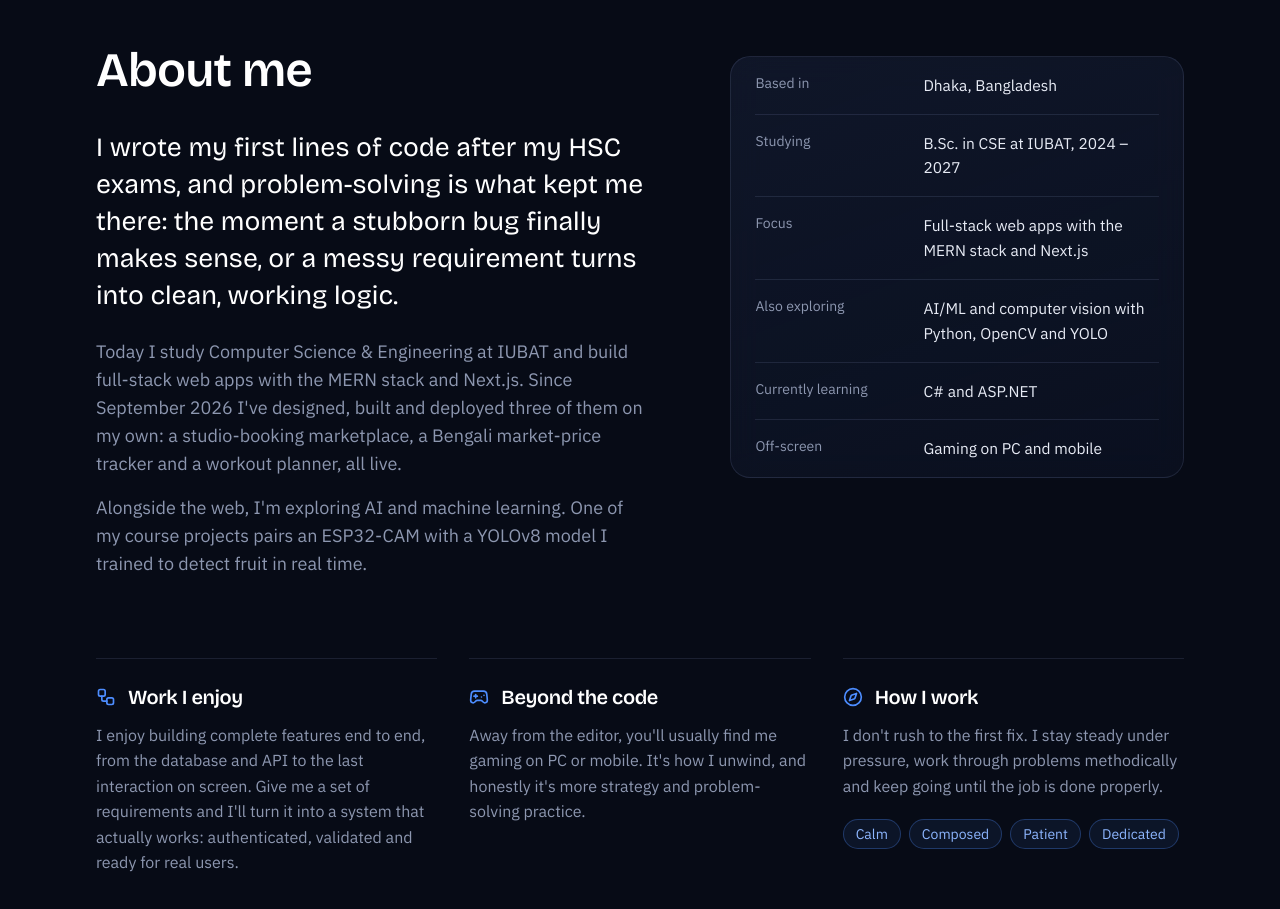
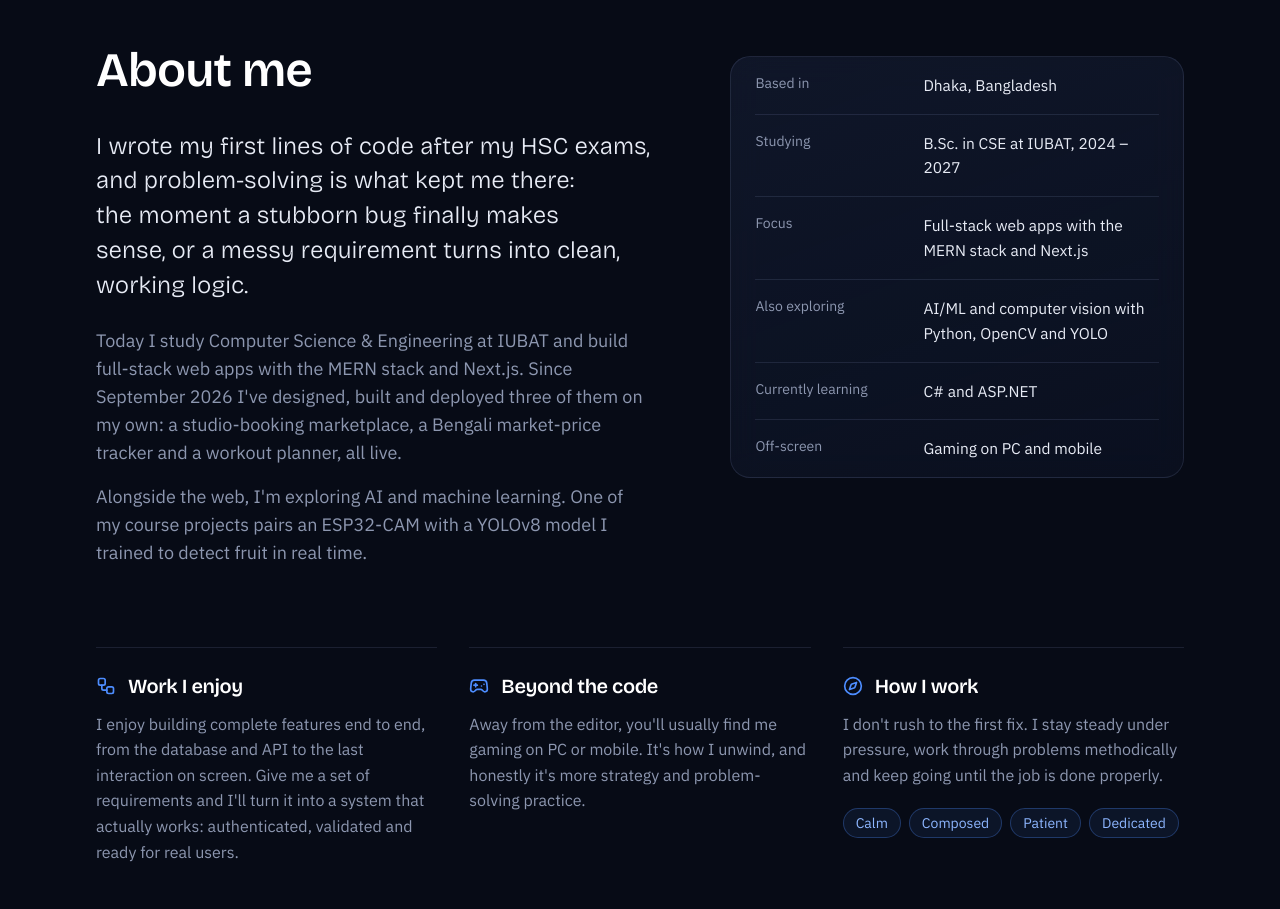
Before and after one commit to Istiak0614/portfolio, a Next.js app: page / in a window 1280 px wide. Shown: the part 980-1889 px from the top of the page. Built offline with nearby package versions, Linux system fonts and the light colour scheme.

Commit message:
style: lighten About lead paragraph

```diff
--- a/src/components/sections/about.tsx
+++ b/src/components/sections/about.tsx
@@ -28,7 +28,7 @@ export function About() {
         <div className="grid grid-cols-1 gap-12 lg:grid-cols-[1.1fr_0.9fr] lg:gap-20">
           <Reveal>
             <SectionHeading id="about-title" title="About me" />
-            <p className="mt-8 font-display text-[clamp(1.3rem,2.2vw,1.65rem)] leading-[1.4] text-white">
+            <p className="mt-8 font-display text-[clamp(1.25rem,2vw,1.5rem)] leading-[1.45] font-light text-text">
               {profile.about.journey}
             </p>
             <div className="mt-6 max-w-[38rem] space-y-4 text-lg text-muted">
```
